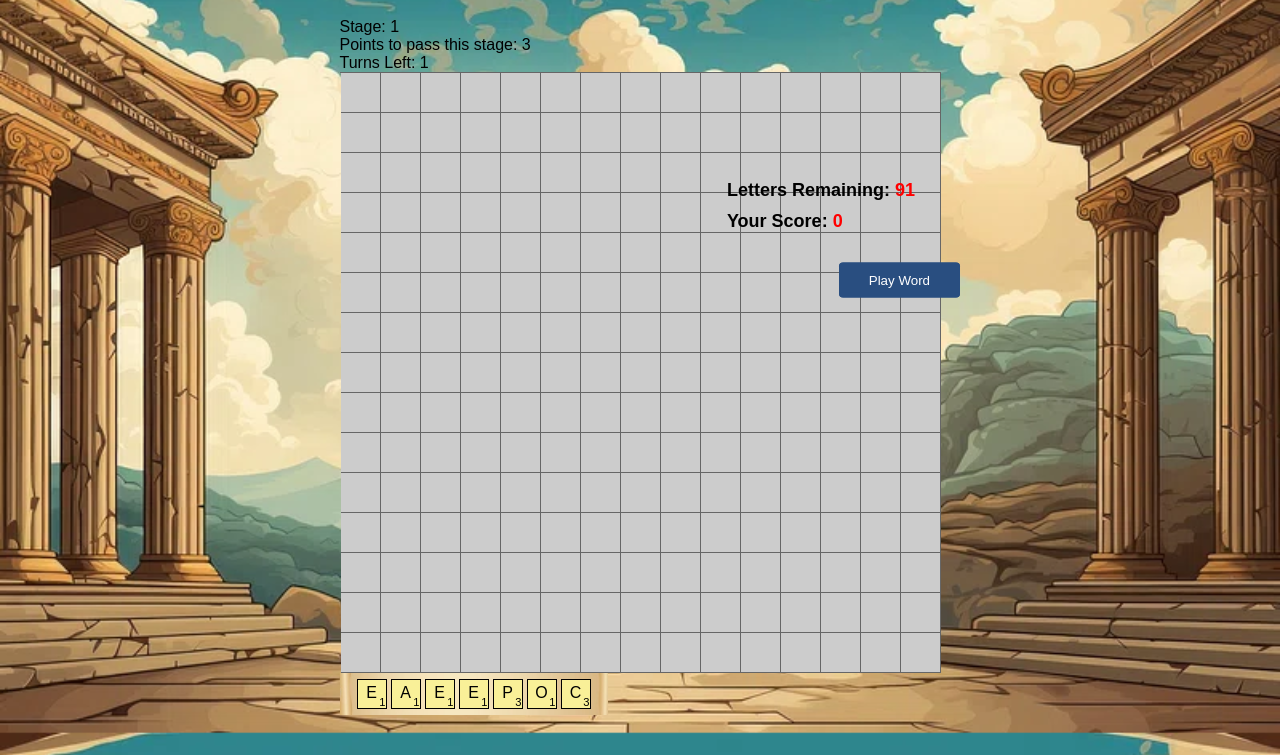
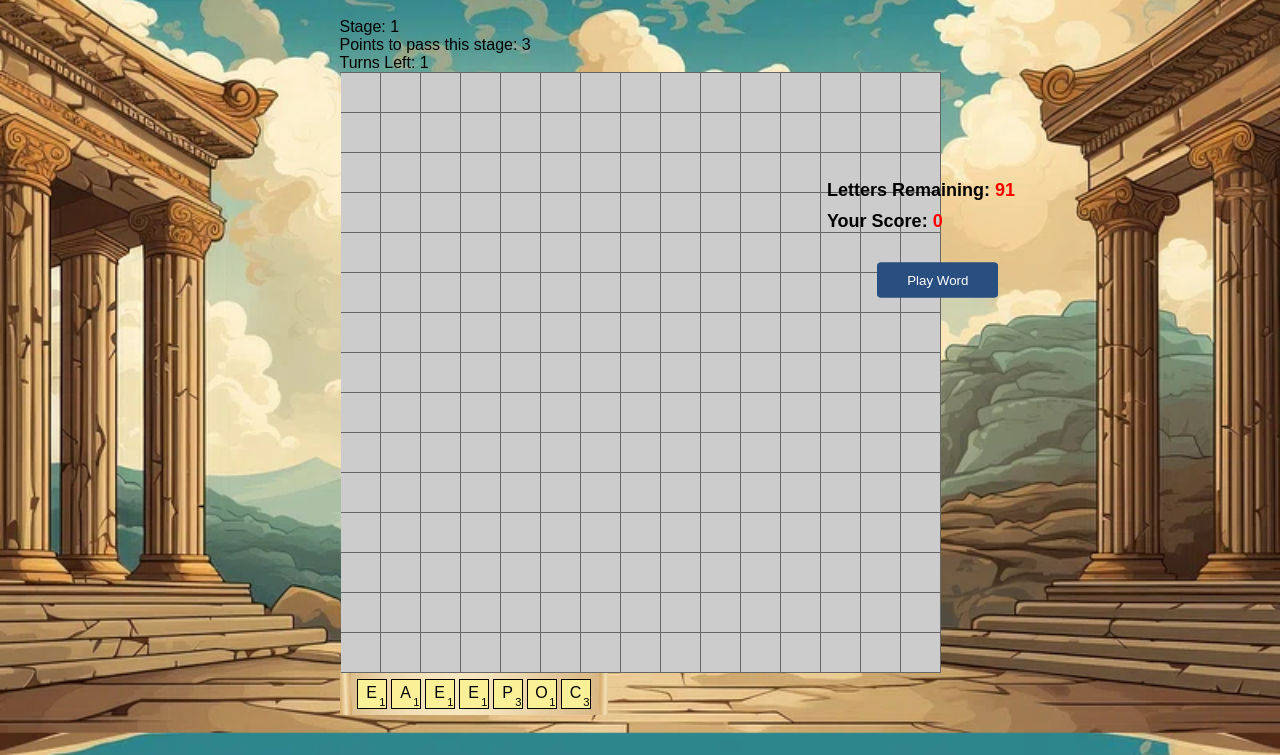
Before and after one commit to wjz224/CSE264proj, a website: page public/index.html in a window 1280 px wide. Shown: the part 120-875 px from the top of the page. Drawn offline with Linux system fonts and the light colour scheme.

Commit message:
finished

```diff
--- a/public/css/scrabble.css
+++ b/public/css/scrabble.css
@@ -28,7 +28,7 @@ button {
     cursor: pointer;
     position: absolute;
     top: 50%;
-    right: 25%;
+    right: 22%;
     transform: translateY(-50%);
 }
 button:hover {
@@ -152,7 +152,7 @@ main {
 #stats-container {
     position: absolute;
     top: 300px; /* Adjust as needed */
-    right: 365px; /* Adjust as needed */
+    right: 265px; /* Adjust as needed */
 }
 
 #remaining-letters, #player-score {
```
